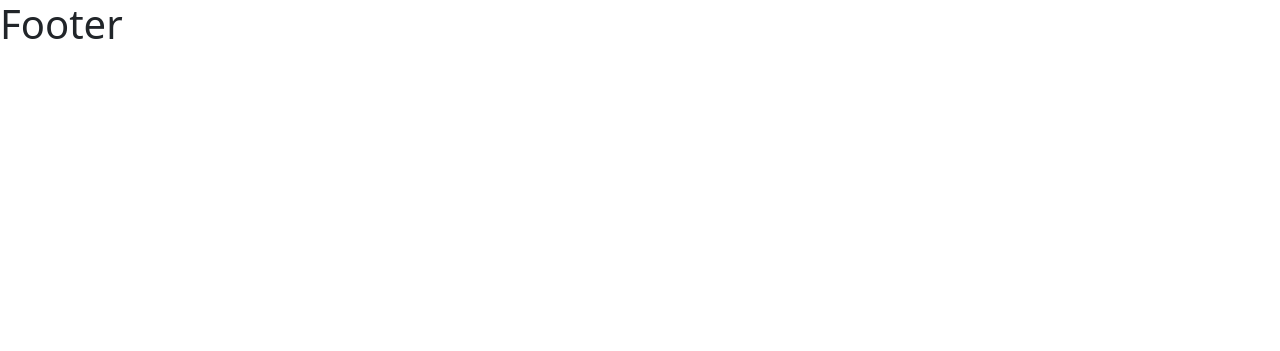
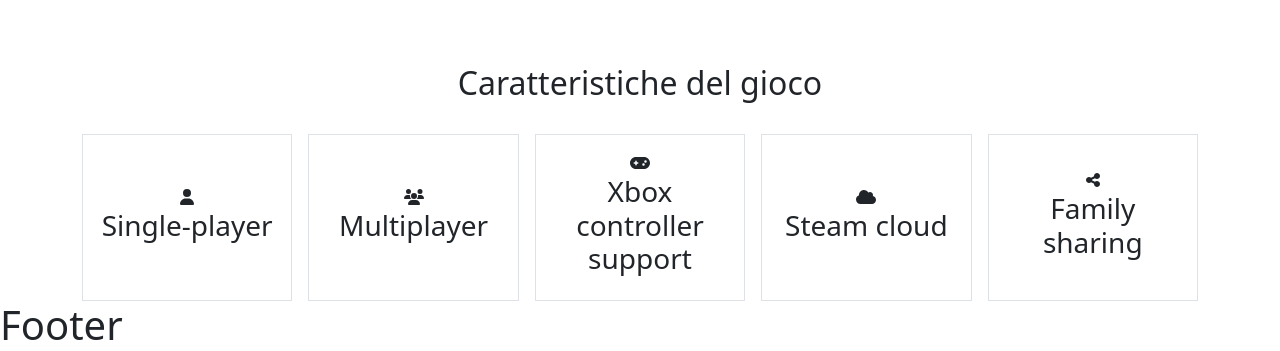
Before and after one commit to ruzica-glavas/after-gaming, a React (Vite) app in the folder after-front/: page /dettaglio in a window 1280 px wide. Shown: the part 1661-2012 px from the top of the page. Before the commit the page ends 1717 px from the top, so only its background shows below. Built offline with nearby package versions, Linux system fonts and the light colour scheme; some icons are missing.

Commit message:
add: caratteristica gioco

```diff
--- a/after-front/src/components/MainDettaglio.jsx
+++ b/after-front/src/components/MainDettaglio.jsx
@@ -1,7 +1,7 @@
+import { faCartShopping, faCloud, faFire, faGamepad, faHeart, faShareNodes, faUser, faUsers } from "@fortawesome/free-solid-svg-icons";
+import { FontAwesomeIcon } from "@fortawesome/react-fontawesome";
+import { useEffect, useState } from "react";
 import gioco from "../../data-test/data-test";
-import { useEffect, useState } from "react";
-import { FontAwesomeIcon } from "@fortawesome/react-fontawesome";
-import { faFire, faCartShopping, faHeart } from "@fortawesome/free-solid-svg-icons";
 
 export default function MainDettaglio() {
     const [usersOnline, setUsersOnline] = useState(0);
@@ -36,9 +36,9 @@ export default function MainDettaglio() {
 
                 <div className="col-12 mt-5">
                     <h2>Descrizione</h2>
-                    <p>{gioco.description}</p>
+                    <p className="mt-3">{gioco.description}</p>
                     <h2>Dettagli</h2>
-                    <p>
+                    <p className="mt-3">
                         Lorem ipsum, dolor sit amet consectetur adipisicing elit. Sapiente nam officia temporibus.
                         Nam culpa corporis architecto voluptates, saepe obcaecati itaque vitae tempore atque. Velit modi,
                         voluptates culpa ipsa quisquam porro!Lorem ipsum, dolor sit amet consectetur adipisicing elit.
@@ -78,6 +78,42 @@ export default function MainDettaglio() {
                         </ul>
                     </div>
 
+                    <div class="container text-center mt-5">
+                        <h2>Caratteristiche del gioco</h2>
+                        <div class="row row-cols-2 row-cols-lg-5 g-2 g-lg-3 mt-3 h-50">
+                            <div class="col">
+                                <div class="p-3 border h-100 align-content-center">
+                                    <FontAwesomeIcon icon={faUser} />
+                                    <h3>Single-player</h3>
+                                </div>
+                            </div>
+                            <div class="col">
+                                <div class="p-3 border h-100 align-content-center">
+                                    <FontAwesomeIcon icon={faUsers} />
+                                    <h3>Multiplayer</h3>
+                                </div>
+                            </div>
+                            <div class="col">
+                                <div class="p-3 border h-100 align-content-center">
+                                    <FontAwesomeIcon icon={faGamepad} />
+                                    <h3>Xbox controller support</h3>
+                                </div>
+                            </div>
+                            <div class="col">
+                                <div class="p-3 border h-100 align-content-center">
+                                    <FontAwesomeIcon icon={faCloud} />
+                                    <h3>Steam cloud</h3>
+                                </div>
+                            </div>
+                            <div class="col">
+                                <div class="p-3 border h-100 align-content-center">
+                                    <FontAwesomeIcon icon={faShareNodes} />
+                                    <h3>Family sharing</h3>
+                                </div>
+                            </div>
+                        </div>
+                    </div>
+
                 </div>
             </div>
         </div>
```
